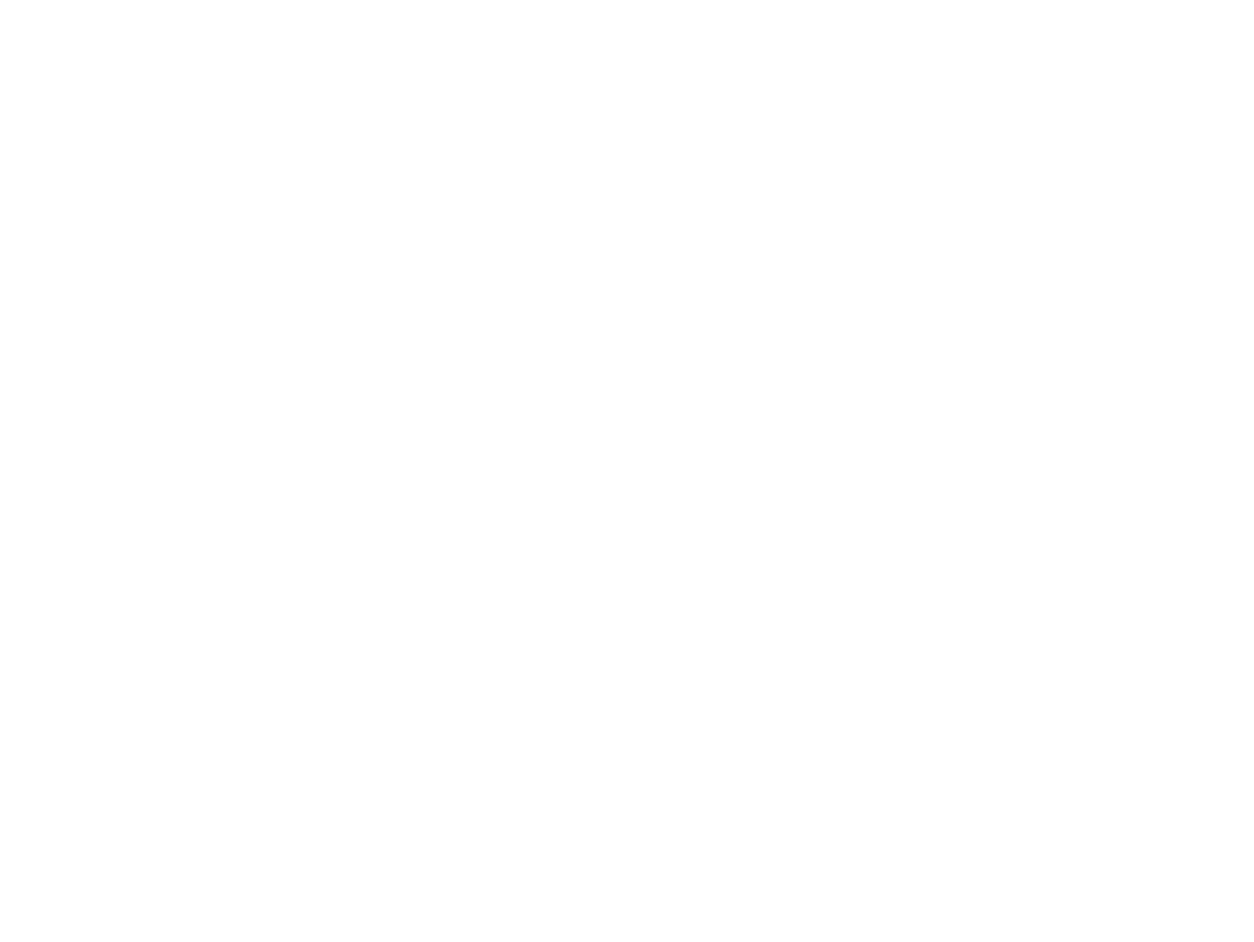
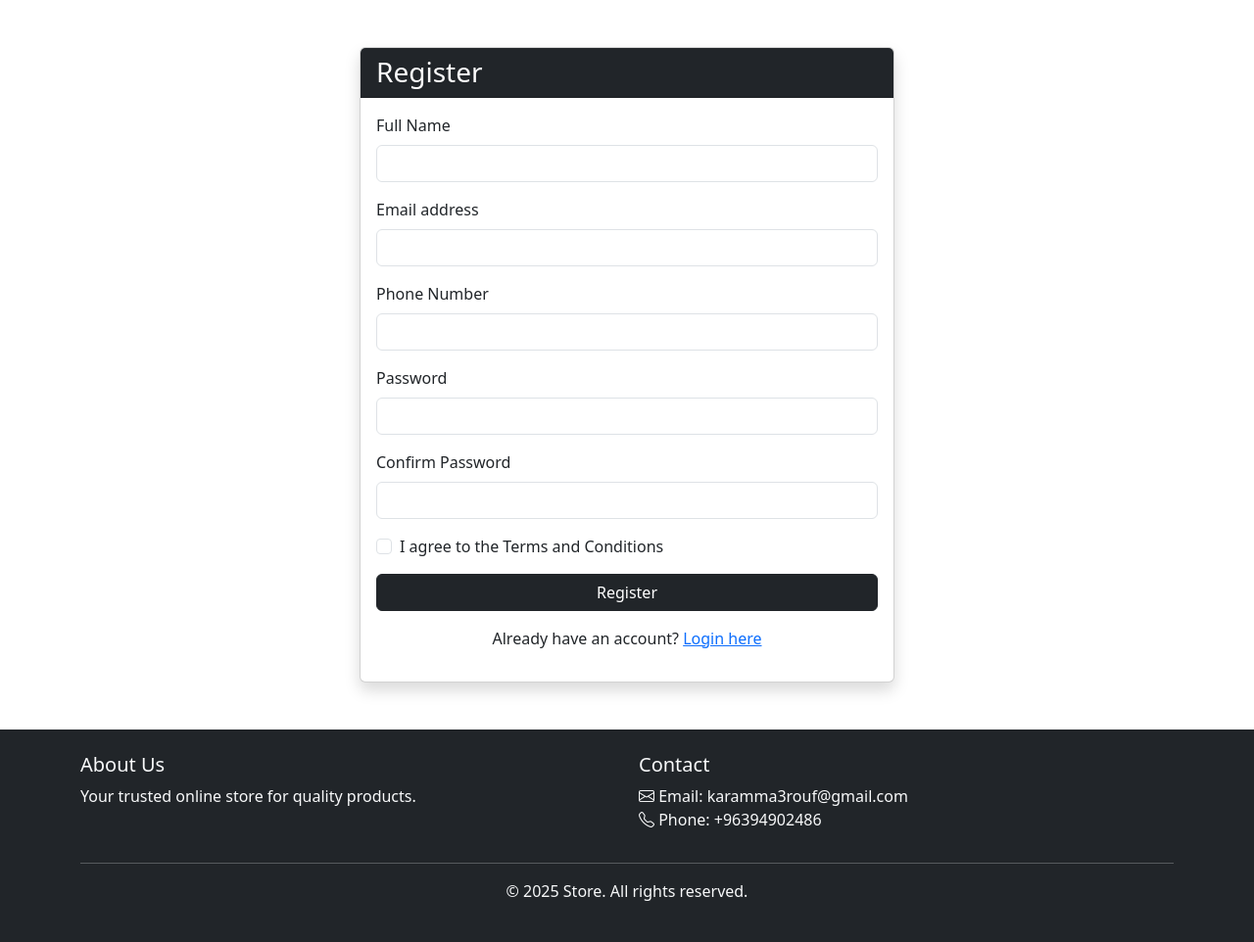
Before and after one commit to karammaarouf/store, a PHP site: page /auth/register.php in a window 1280 px wide. Before the commit the page is empty. Shown: the whole page at 98% size. Before the commit the page ends 800 px from the top, so only its background shows below. Run offline with PHP 8.4, Linux system fonts and the light colour scheme.

Commit message:
add register page

```diff
--- a/auth/login.php
+++ b/auth/login.php
@@ -7,7 +7,7 @@
     <div class="row justify-content-center">
         <div class="col-md-6">
             <div class="card shadow">
-                <div class="card-header bg-primary text-white">
+                <div class="card-header bg-dark text-white">
                     <h3 class="mb-0">Login</h3>
                 </div>
                 <div class="card-body">
@@ -25,7 +25,7 @@
                             <label class="form-check-label" for="remember">Remember me</label>
                         </div>
                         <div class="d-grid">
-                            <button type="submit" class="btn btn-primary">Login</button>
+                            <button type="submit" class="btn btn-dark">Login</button>
                         </div>
                     </form>
                     <div class="mt-3 text-center">
--- a/auth/register.php
+++ b/auth/register.php
@@ -0,0 +1,54 @@
+<?php
+session_start();
+include '../componants/head.php';
+?>
+
+<div class="container mt-5">
+    <div class="row justify-content-center">
+        <div class="col-md-6">
+            <div class="card shadow">
+                <div class="card-header bg-dark text-white">
+                    <h3 class="mb-0">Register</h3>
+                </div>
+                <div class="card-body">
+                    <form action="process_register.php" method="POST">
+                        <div class="mb-3">
+                            <label for="fullname" class="form-label">Full Name</label>
+                            <input type="text" class="form-control" id="fullname" name="fullname" required>
+                        </div>
+                        <div class="mb-3">
+                            <label for="email" class="form-label">Email address</label>
+                            <input type="email" class="form-control" id="email" name="email" required>
+                        </div>
+                        <div class="mb-3">
+                            <label for="phone" class="form-label">Phone Number</label>
+                            <input type="tel" class="form-control" id="phone" name="phone" required>
+                        </div>
+                        <div class="mb-3">
+                            <label for="password" class="form-label">Password</label>
+                            <input type="password" class="form-control" id="password" name="password" required>
+                        </div>
+                        <div class="mb-3">
+                            <label for="confirm_password" class="form-label">Confirm Password</label>
+                            <input type="password" class="form-control" id="confirm_password" name="confirm_password" required>
+                        </div>
+                        <div class="mb-3 form-check">
+                            <input type="checkbox" class="form-check-input" id="terms" name="terms" required>
+                            <label class="form-check-label" for="terms">I agree to the Terms and Conditions</label>
+                        </div>
+                        <div class="d-grid">
+                            <button type="submit" class="btn btn-dark">Register</button>
+                        </div>
+                    </form>
+                    <div class="mt-3 text-center">
+                        <p>Already have an account? <a href="login.php">Login here</a></p>
+                    </div>
+                </div>
+            </div>
+        </div>
+    </div>
+</div>
+
+<?php
+include '../componants/footer.php';
+?>
```
